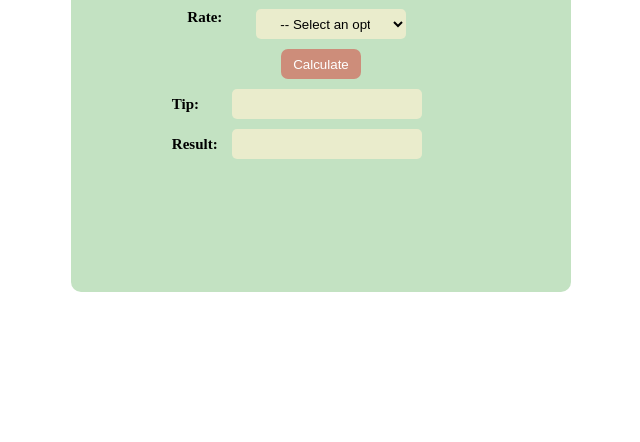
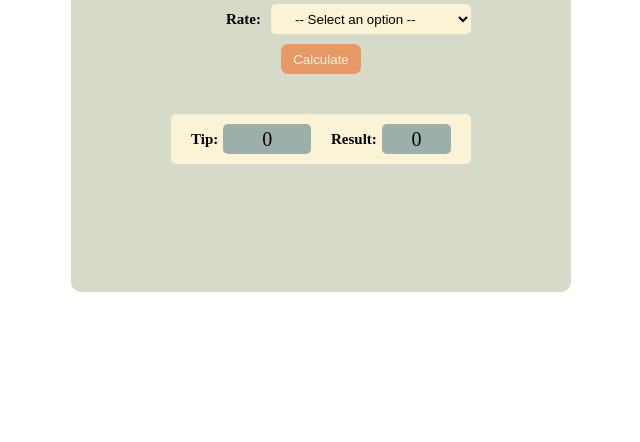
Before and after one commit to Dovydas-G/tip-calculator, a website: page index.html in a window 1280 px wide. Shown: the part 358-800 px from the top of the page, without its empty margins (319-959 px from the left). Drawn offline with Linux system fonts and the light colour scheme.

Commit message:
Updated design

```diff
--- a/index.html
+++ b/index.html
@@ -33,13 +33,15 @@
           </div>
         </form>
         <button class="check-btn btn">Calculate</button>
-        <div class="resultBox">
-          <p class="results text-size">Tip:</p>
-          <p id="resultTip" class="text-size input-text inputScreen"></p>
-        </div>
-        <div class="resultBox">
-          <p class="results text-size">Result:</p>
-          <p id="result" class="text-size input-text inputScreen"></p>
+        <div class="result-container">
+          <div class="resultBox">
+            <p class="results text-size">Tip:</p>
+            <p id="resultTip" class="screen-field">0</p>
+          </div>
+          <div class="resultBox">
+            <p class="results text-size">Result:</p>
+            <p id="result" class="screen-field">0</p>
+          </div>
         </div>
       </div>
     </section>
--- a/index.js
+++ b/index.js
@@ -9,7 +9,7 @@ const rateInputDOM = document.getElementById('rate-input');
 checkBtnDOM.addEventListener('click', function () {
     const bill = billInputDOM.value;
     const rate = rateInputDOM.value;
-    console.log(bill, rate);
+
     let str = "";
     for (let i = 0; i < rate.length; i++) {
         if(rate[i] >= "0" && rate[i] <= "9") {
@@ -17,13 +17,14 @@ checkBtnDOM.addEventListener('click', function () {
         }
     }
 
-    const rateNum = +str
-    const billNum = +bill
+    const rateNum = +str;
+    const billNum = +bill;
     const tip = (rateNum * billNum) / 100;
     const result = billNum + tip;
 
-    resultsTipDisplayDOM.innerHTML = `${tip}`;
-    resultsDisplayDOM.innerHTML = `${result}`;
+
+    resultsTipDisplayDOM.innerHTML = `${tip}€`;
+    resultsDisplayDOM.innerHTML = `${result}€`;
 
 
 });
--- a/main.css
+++ b/main.css
@@ -23,7 +23,7 @@ body * {
     flex-direction: column;
     width: 50rem;
     height: 50rem;
-    background-color: #c3e2c2;
+    background-color: #D6DAC8;
     gap: 1rem 0;
     border-radius: 10px;
 }
@@ -34,6 +34,8 @@ body * {
 
 .tip-box {
     display: flex;
+    width: 30rem;
+    align-items: end;
     flex-direction: column;
     gap: 1rem 0;
 }
@@ -43,13 +45,14 @@ body * {
     height: 3rem;
     border-radius: 7px;
     border: transparent;
-    background-color: #cd8d7a;
+    background-color: #e79965;
     cursor: pointer;
-    color: #fff;
+    color: #FBF3D5;
+    margin-bottom: 3rem;
 }
 
 .btn:hover {
-    background-color: #ca6e52;
+    background-color: #EFBC9B;
 }
 
 .title {
@@ -60,30 +63,26 @@ body * {
 .billBox,
 .rateBox {
     display: flex;
+    align-items: center;
     justify-content: space-between;
-    margin-right: 4.83rem;
+    gap: 0 1rem;
+
 }
 
-.inputScreen {
-    display: flex;
-    align-items: center;
-    justify-content: center;
-    width: 15rem;
 
-}
 .resultBox {
     display: flex;
     justify-content: space-between;
     height: 3rem;
-    width: 25rem;
+    width: 12rem;
     align-items: center;
-    gap: 0 1rem;
+    gap: 0 0.5rem;
     border-radius: 5px;
 }
 
  .resultScreen {
     background-color: antiquewhite;
-    width: 19rem;
+    width: 15rem;
     height: 3rem;
     border-radius: 5px;
  }
@@ -93,17 +92,27 @@ body * {
     font-weight: 600;
 }
 
-
 .input-text {
     display: flex;
     text-align: start;
     align-items: center;
     height: 3rem;
-    width: 15rem;
+    width: 20rem;
     border-radius: 5px;
     border: transparent;
-    background-color: #eaeccc;
+    background-color: #FBF3D5;
     padding: 0 2rem;
+}
+
+.result-container {
+    display: flex;
+    justify-content: center;
+    align-items: center;
+    width: 30rem;
+    height: 5rem;
+    gap: 0 2rem;
+    border-radius: 5px;
+    background-color: #FBF3D5;
 }
 
 .input-text:focus {
@@ -113,3 +122,14 @@ body * {
 .dropDown {
     text-align: left;
 }
+
+.screen-field {
+    display: flex;
+    width: 10rem;
+    height: 3rem;
+    border-radius: 5px;
+    font-size: 2rem;
+    background-color: #9CAFAA;
+    align-items: center;
+    justify-content: center;
+}
```
